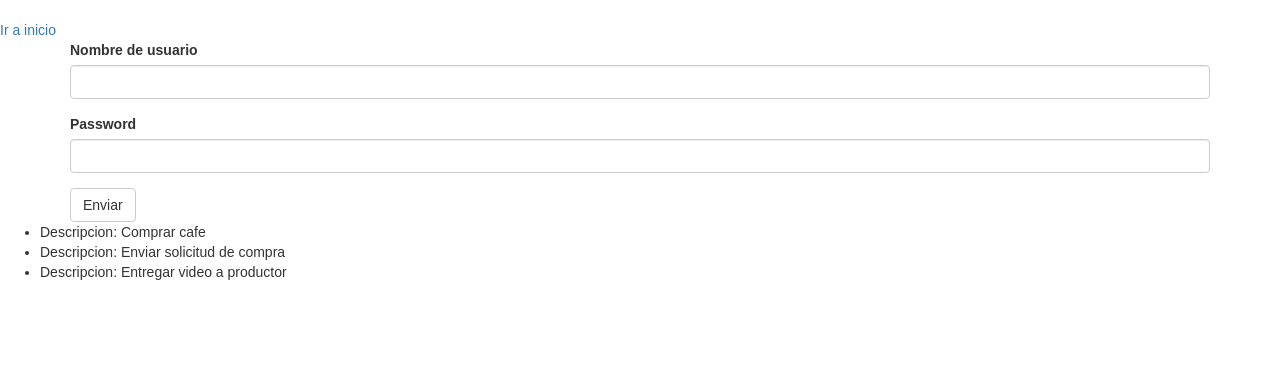
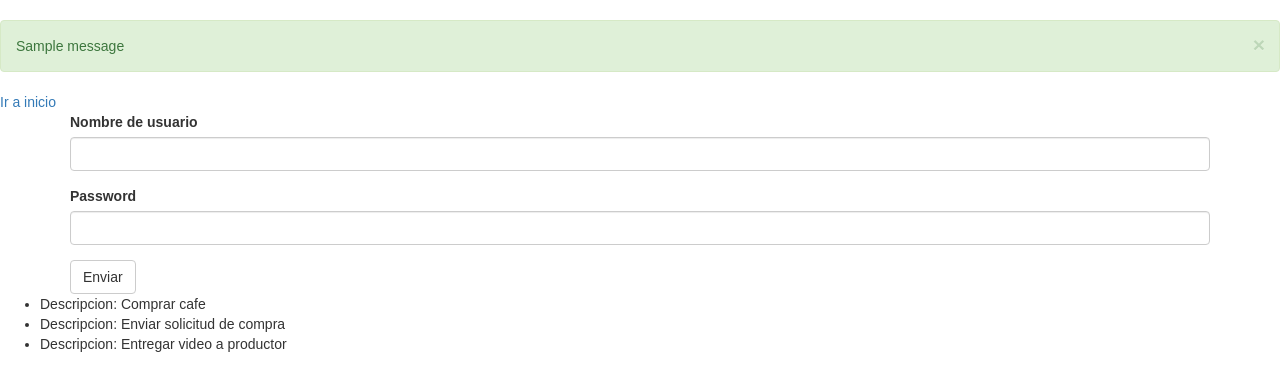
Before and after one commit to elviscruz45/Flask, a Flask app: page /hello in a window 1280 px wide. Shown: the part 52-443 px from the top of the page. Run offline with Flask 2, Linux system fonts and the light colour scheme; one stand-in notice (Sample message) is shown; some libraries are stand-ins or nearby versions.

Commit message:
Desplegar Flashes

```diff
--- a/main.py
+++ b/main.py
@@ -1,7 +1,7 @@
 #bootstrap
 from ensurepip import bootstrap
 #Flask
-from flask import Flask,request,make_response,redirect, render_template,session , url_for
+from flask import Flask,request,make_response,redirect, render_template,session , url_for,flash
 from flask_bootstrap import Bootstrap
 from flask_wtf import FlaskForm
 
@@ -64,6 +64,7 @@ def hello():
     if login_form.validate_on_submit():
         username=login_form.username.data
         session["username"]=username
+        flash("Nombre de usuario registrado con exito")
         return redirect(url_for("index"))
 
     return render_template("hello.html",**context)
--- a/templates/base.html
+++ b/templates/base.html
@@ -17,6 +17,17 @@
         {% include 'navbar.html' %}
     {% endblock %}
 
+
+    {% for message in get_flashed_messages() %}
+        <div class="alert alert-success alert-dismissible">
+            <button type="button" data-dismiss="alert" class="close">&times;</button>
+            {{message}}
+
+        </div>
+    {% endfor %}
+
     {% block content %} {% endblock%}
-
+    {% block scripts %}
+        {{super()}}
+    {% endblock%}
 {% endblock %}
--- a/test1.html
+++ b/test1.html
@@ -1 +1 @@
-<h1>Bienvenido, {{ username}} </h1>
+<button type="button" data-dismiss="alert" class="close">&times;</button>
```
